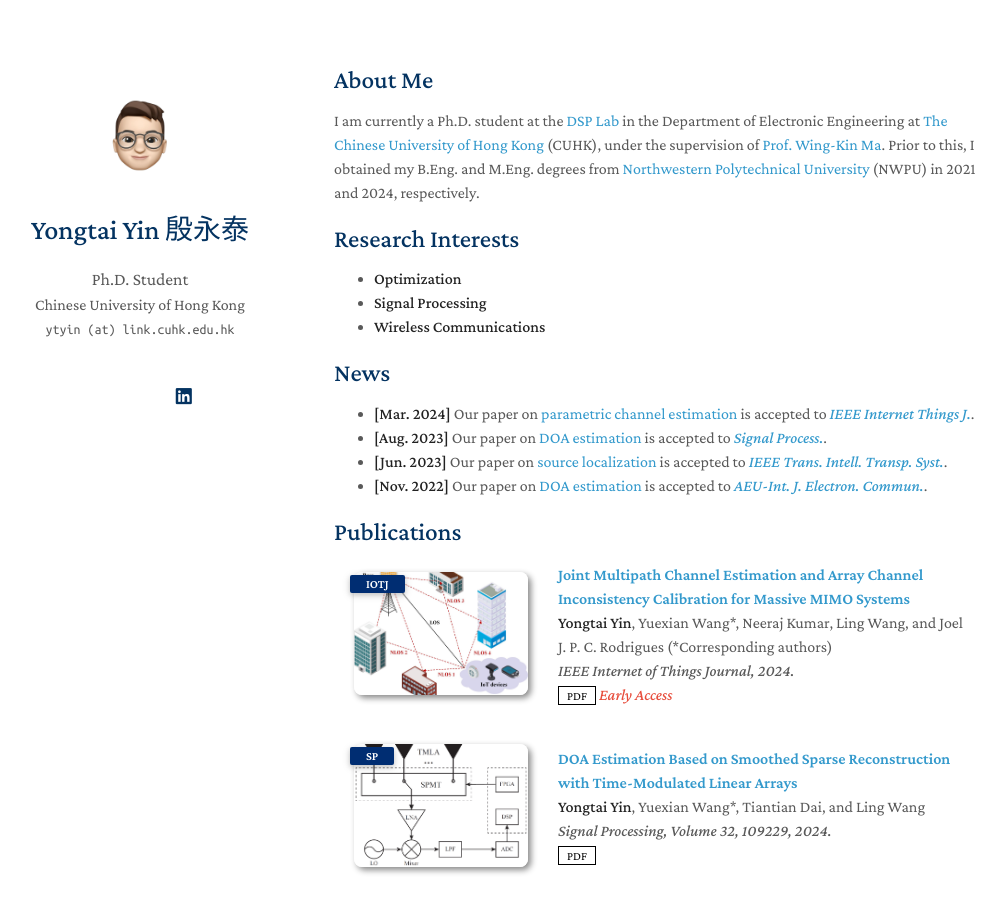
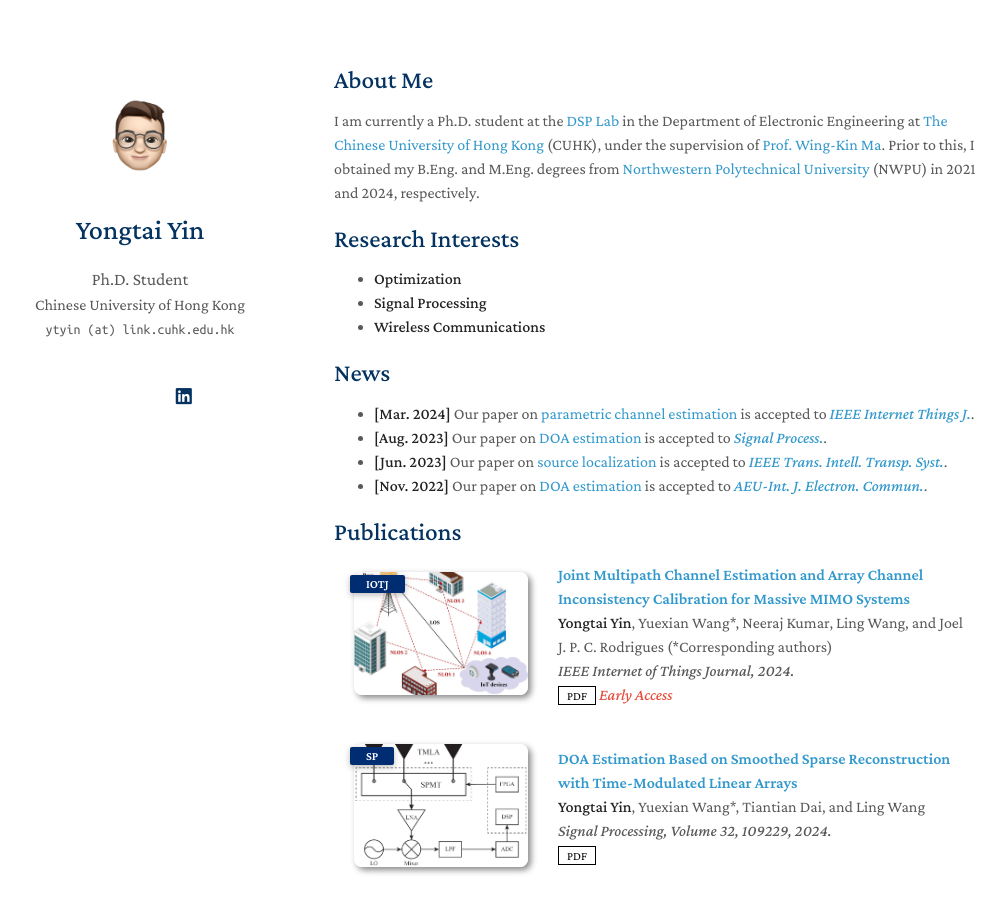
Before and after one commit to yongtai-yin/yongtai-yin.github.io, a Jekyll site: the page built from index.md, in a window 1280 px wide and 900 px high. Shown: the whole window, without its empty margins (136-1141 px from the left). Built offline with Jekyll 4.4.1, drawn with Linux system fonts in a browser that asks for light colours; nearby versions of some CDN libraries; a style sheet for code colours, icons or effects is not loaded; our own code applies the rules of GitHub Pages for plain Markdown files.

Commit message:
update title

```diff
--- a/_config.yml
+++ b/_config.yml
@@ -1,5 +1,5 @@
 # Basic Information
-title: Yongtai Yin 殷永泰
+title: Yongtai Yin
 position: Ph.D. Student
 affiliation: Chinese University of Hong Kong
 email: ytyin (at) link.cuhk.edu.hk
```
